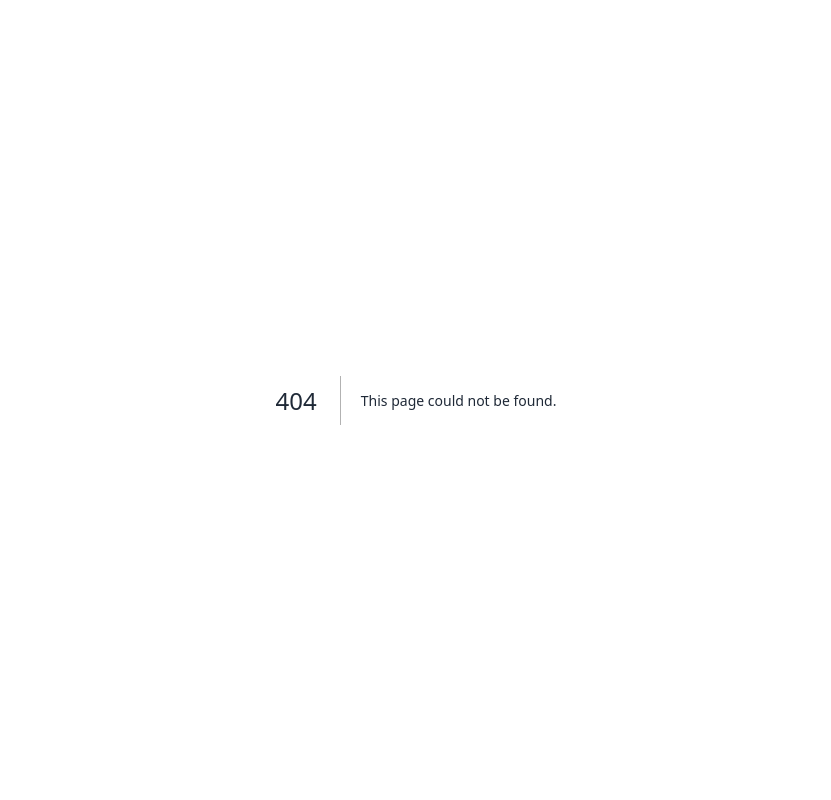
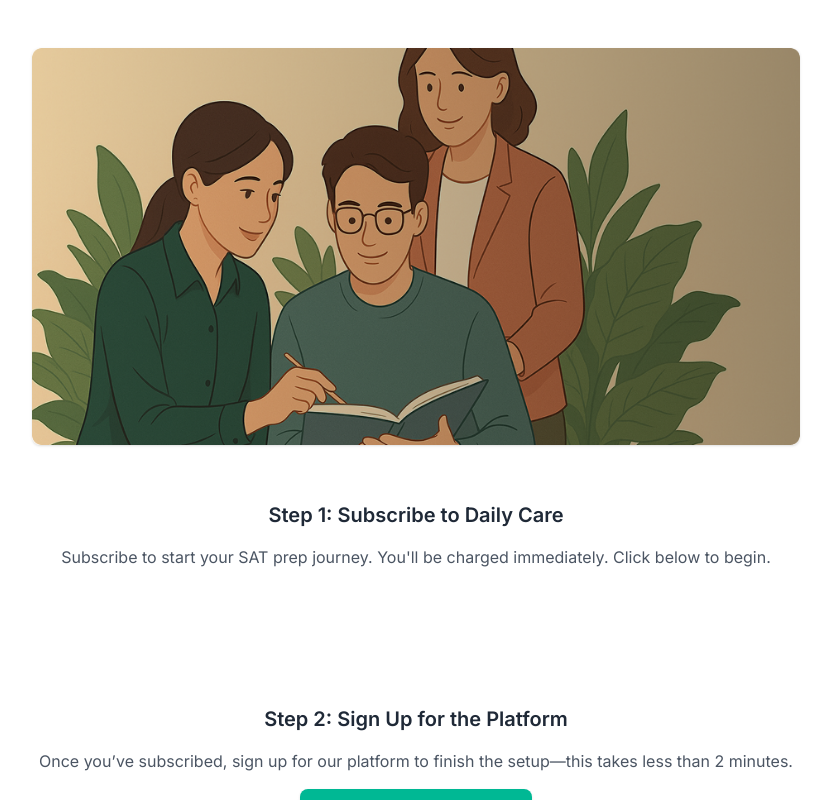
Before and after one commit to satinsiders/daily-care-landing, a Next.js app: page /subscribe in a window 1280 px wide. Before the commit this address had no page. Shown: the top 800 px of the page, without its empty margins (224-1055 px from the left). Built offline with nearby package versions, Linux system fonts and the light colour scheme.

Commit message:
Remove free trial messaging

```diff
--- a/components/Hero.js
+++ b/components/Hero.js
@@ -29,7 +29,7 @@ export default function Hero() {
               href="#lead"
               className="rounded-lg bg-accent px-6 py-3 text-white font-semibold shadow hover:opacity-90"
             >
-              Start free trial
+              Get Started
             </Link>
             <Link
               href="#about"
--- a/components/Pricing.js
+++ b/components/Pricing.js
@@ -9,7 +9,7 @@ import Section from './Section';
 const plans = [
   {
     id: 'daily-care',
-    title: 'Daily Care (5-day free trial)',
+    title: 'Daily Care Plan',
     price: '$69',
     unit: 'per month',
     popular: true,
@@ -22,7 +22,7 @@ const plans = [
       'Daily high-frequency vocab training',
       'Cancel any time',
     ],
-    cta: { label: 'Start Free Trial', href: '#lead' },
+    cta: { label: 'Subscribe Now', href: '#lead' },
   },
   {
     id: 'tutoring',
--- a/pages/free-trial.js
+++ b/pages/subscribe.js
@@ -10,7 +10,7 @@ import Image  from "next/image";
  * • Render the button after the SDK loads.
  * • Tear it down on unmount so React Fast-Refresh is clean.
  */
-export default function Trial() {
+export default function Subscribe() {
   const paypalLoaded = useRef(false);
 
   useEffect(() => {
@@ -64,7 +64,7 @@ export default function Trial() {
   return (
     <>
       <Head>
-        <title>Start Your Free Trial | SuperfastSAT</title>
+        <title>Subscribe to Daily Care | SuperfastSAT</title>
       </Head>
 
       <main className="min-h-screen py-12 px-4">
@@ -72,7 +72,7 @@ export default function Trial() {
         <div className="mx-auto max-w-3xl space-y-14">
           {/* Hero */}
           <Image
-            src="/images/trial-hero.png"
+            src="/images/subscribe-hero.png"
             alt="Students studying"
             width={1200}
             height={400}
@@ -82,10 +82,10 @@ export default function Trial() {
 
           {/* Step 1 */}
           <section className="text-center space-y-4">
-            <h2 className="text-xl font-semibold">Step 1: Claim Your Free Trial</h2>
+            <h2 className="text-xl font-semibold">Step 1: Subscribe to Daily Care</h2>
             <p className="text-gray-600">
-              Start your SAT prep journey with a free 5-day trial. After the trial
-              period, charges will apply. Click below to get started.
+              Subscribe to start your SAT prep journey. You'll be charged immediately.
+              Click below to begin.
             </p>
 
             {/* Added mt-6 for extra breathing room below the text */}
@@ -99,8 +99,8 @@ export default function Trial() {
           <section className="text-center space-y-4">
             <h2 className="text-xl font-semibold">Step 2: Sign Up for the Platform</h2>
             <p className="text-gray-600 mb-8">
-              Once you’ve claimed your trial, sign up for our platform to finish
-              the setup—this takes less than 2 minutes.
+              Once you’ve subscribed, sign up for our platform to finish the
+              setup—this takes less than 2 minutes.
             </p>
             <Link
               href="https://www.superfastsat.com/signup"
```
Also changed, not shown: public/images/subscribe-hero.png (renamed from public/images/trial-hero.png).
